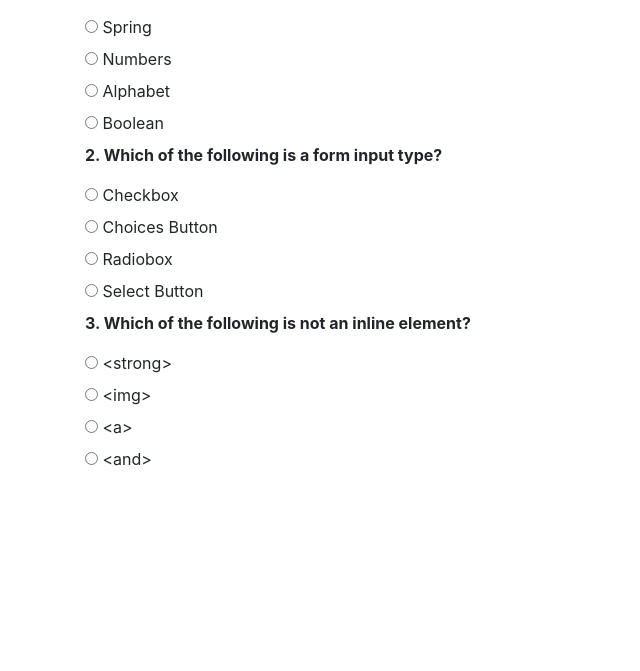
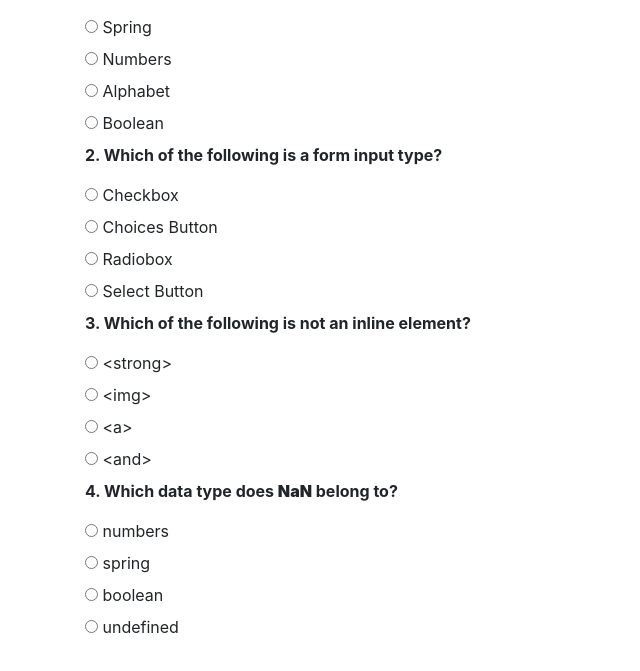
Before and after one commit to marsdenekwom/Quiz-Board, a plain HTML site: page index.html in a window 1280 px wide. Shown: the part 81-752 px from the top of the page, without its empty margins (0-640 px from the left). Drawn offline with nearby package versions, Linux system fonts and the light colour scheme; a script that the page names is missing.

Commit message:
added the fourth question

```diff
--- a/index.html
+++ b/index.html
@@ -45,3 +45,11 @@
       <input type="radio" name="inline" value="0"  > <label>&lta&gt</label><br>
       <input type="radio" name="inline" value="10"  > <label>&ltand&gt</label><br>
   </div>
+
+  <div class=question 4>
+<P><strong>4. Which data type does <strong>NaN</strong> belong to?</strong></p>
+     <input type="radio" name="belong" value="10"  > <label>numbers</label><br>
+     <input type="radio" name="belong" value="0"  > <label>spring</label><br>
+     <input type="radio" name="belong" value="0"  > <label>boolean</label><br>
+     <input type="radio" name="belong" value="0"  > <label>undefined</label><br>
+  </div>
```
